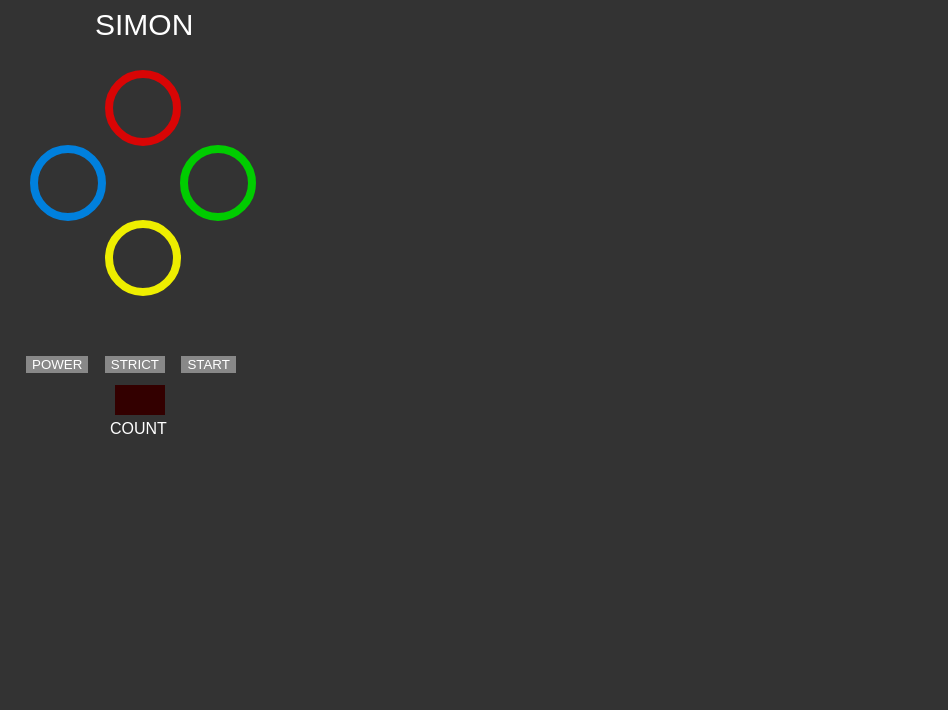
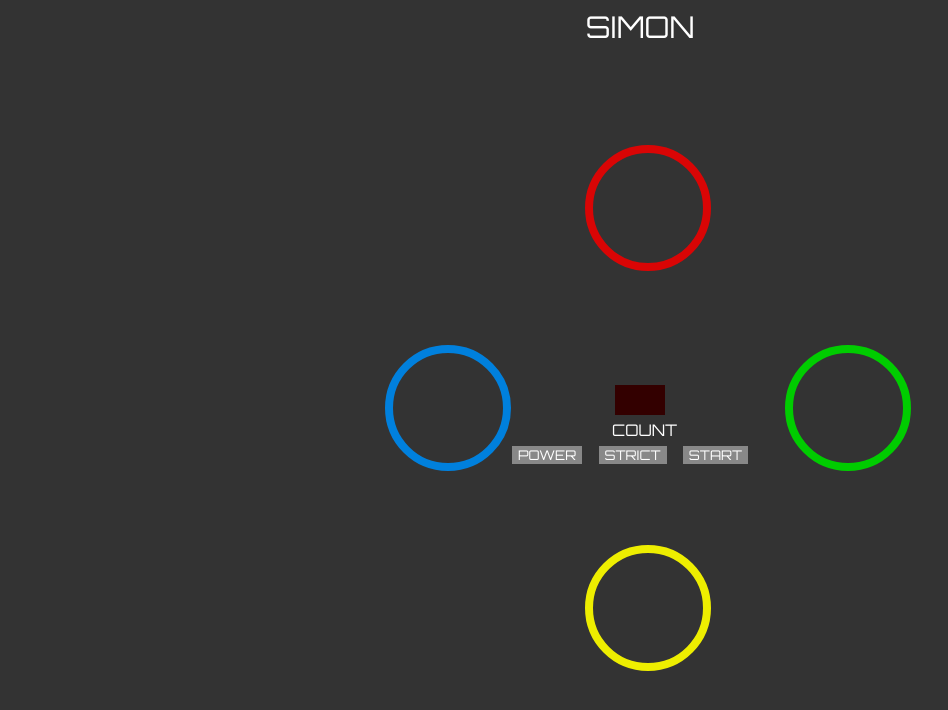
Before and after one commit to tbruner/simon-game, a plain HTML site: page index.html in a window 1280 px wide. Shown: the whole page, without its empty margins (0-948 px from the left). Drawn offline with Linux system fonts and the light colour scheme.

Commit message:
improve game appearance

```diff
--- a/index.html
+++ b/index.html
@@ -3,70 +3,74 @@
   <head>
     <meta charset="utf-8">
     <title>Simon Game</title>
+    <link href="https://fonts.googleapis.com/css?family=Orbitron&display=swap" rel="stylesheet">
     <style>
       html {
-        font-family: sans-serif;
+        font-family: 'Orbitron', sans-serif;
         background-color: #333;
         color: white;
       }
       .button {
         display: inline;
+        font-family: 'Orbitron', sans-serif;
         margin: 6px;
         color: white;
         border: 0;
         background-color: #888;
       }
       .text1 {
-        position: absolute;
-        left: 95px;
+        text-align: center;
         font-size: 30px;
       }
       .text2 {
         position: absolute;
-        top: 420px;
-        left: 110px;
+        top: 50%;
+        left: 50%;
+        margin: 20px 0 0 -28px;
       }
       .colors {
         position: absolute;
-        height: 60px;
-        width: 60px;
+        height: 110px;
+        width: 110px;
         border-radius: 50%;
-        margin: 20px;
         border-style: solid;
         border-width: 8px;
       }
-      #board {
-
-      }
       #red {
-        top: 50px;
-        left: 85px;
+        top: 50%;
+        left: 50%;
+        margin: -255px 0 0 -55px;
         border-color: #d90505;
       }
       #yellow {
-        top: 200px;
-        left: 85px;
+        top: 50%;
+        left: 50%;
+        margin:145px 0 0 -55px;
         border-color: #ee0;
       }
       #blue {
-        top: 125px;
-        left: 10px;
+        top: 50%;
+        left: 50%;
+        margin:-55px 0 0 -255px;
         border-color: #0080dd;
       }
       #green {
-        top: 125px;
-        left: 160px;
+        top: 50%;
+        left: 50%;
+        margin:-55px 0 0 145px;
         border-color: #0c0;
       }
       #switches {
         position: absolute;
-        top: 350px;
-        left: 20px;
+        top: 50%;
+        left: 50%;
+        margin:40px 0 0 -134px;
       }
       #turn {
         position: absolute;
-        top: 385px;
-        left: 115px;
+        top: 50%;
+        left: 50%;
+        margin:-15px 0 0 -25px;
         background: #330000;
         color: red;
         font-size: 20px;
```
